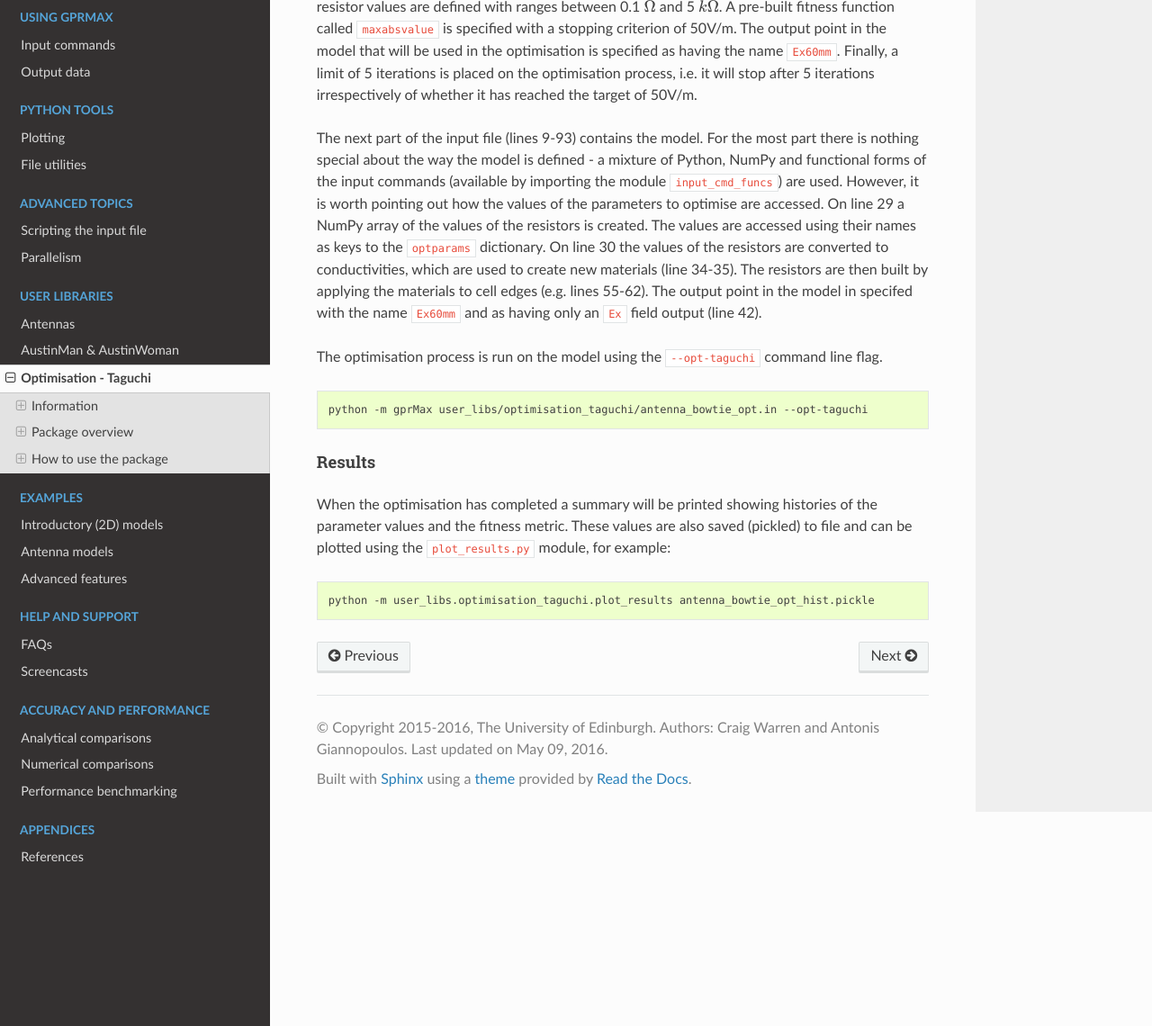
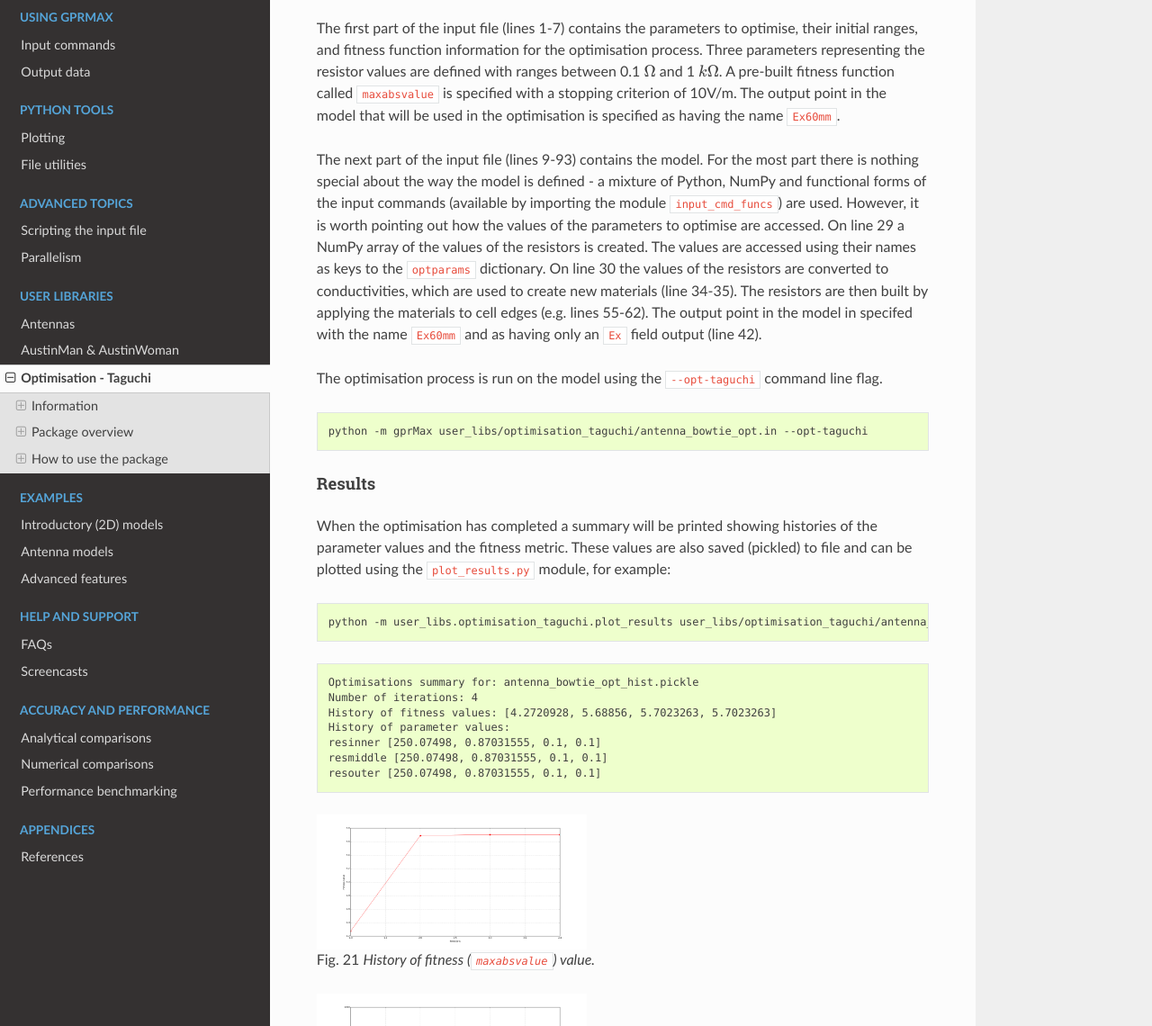
Before and after one commit to gprMax/gprMax, a Sphinx documentation site: the page built from docs/source/user_libs_opt_taguchi.rst, in a window 1280 px wide and 1400 px high, scrolled down 3850 px, cut to the strip 260-1400 px from the top of the window. Shown: the whole strip at 90% size. Built offline with Sphinx 7.4.7 and the Read the Docs theme 2.0.0, drawn with Linux system fonts in a browser that asks for light colours; some of the changed text lies outside the part shown.

Commit message:
Added figure for example Taguchi process.

```diff
--- a/docs/source/user_libs_opt_taguchi.rst
+++ b/docs/source/user_libs_opt_taguchi.rst
@@ -23,6 +23,14 @@ Information
     # Please use the attribution at http://dx.doi.org/10.1190/1.3548506
 
 The package features an optimisation technique based on Taguchi's method. It allows users to define parameters in an input file and optimise their values based on a fitness function, for example it can be used to optimise material properties or geometry in a simulation.
+
+.. warning::
+
+    This package combines a number of advanced features and should not be used without knowledge and familiarity of the underlying techniques. It requires:
+
+    * Knowledge of Python to contruct a model input file to use with the optimisation
+    * Understanding of optimisation techniques in general, and in particular Taguchi's method
+    * Care and 'sanity' checking to be made throughout the process
 
 
 Taguchi's method
@@ -84,19 +92,13 @@ Parameters and settings for the optimisation process are specified within a spec
 
 Optionally a variable called ``maxiterations`` maybe specified which will set a maximum number of iterations after which the optimisation process will terminate irrespective of any other criteria. If it is not specified it defaults to a maximum of 20 iterations.
 
+There is also a builtin criterion to terminate the optimisation process is successive fitness values are within 0.1% of one another.
+
 
 How to use the package
 ======================
 
 The package requires ``#python`` and ``#end_python`` to be used in the input file, as well as ``#taguchi`` and ``#end_taguchi`` for specifying parameters and setting for the optimisation process. A Taguchi optimisation is run using the command line option ``--opt-taguchi``.
-
-.. note::
-
-    A couple of warnings before using this package:
-
-    * It requires a basic knowledge of Python to use the optimisation process and construct models.
-    * It combines a number of advanced features which must be used carefully, and sanity checks made throughout the process.
-
 
 Example
 -------
@@ -114,7 +116,7 @@ The bowtie design features 3 vertical slots (y-direction) in each arm of the bow
     :language: none
     :linenos:
 
-The first part of the input file (lines 1-7) contains the parameters to optimise, their initial ranges, and fitness function information for the optimisation process. Three parameters representing the resistor values are defined with ranges between 0.1 :math:`\Omega` and 5 :math:`k\Omega`. A pre-built fitness function called ``maxabsvalue`` is specified with a stopping criterion of 50V/m. The output point in the model that will be used in the optimisation is specified as having the name ``Ex60mm``. Finally, a limit of 5 iterations is placed on the optimisation process, i.e. it will stop after 5 iterations irrespectively of whether it has reached the target of 50V/m.
+The first part of the input file (lines 1-7) contains the parameters to optimise, their initial ranges, and fitness function information for the optimisation process. Three parameters representing the resistor values are defined with ranges between 0.1 :math:`\Omega` and 1 :math:`k\Omega`. A pre-built fitness function called ``maxabsvalue`` is specified with a stopping criterion of 10V/m. The output point in the model that will be used in the optimisation is specified as having the name ``Ex60mm``.
 
 The next part of the input file (lines 9-93) contains the model. For the most part there is nothing special about the way the model is defined - a mixture of Python, NumPy and functional forms of the input commands (available by importing the module ``input_cmd_funcs``) are used. However, it is worth pointing out how the values of the parameters to optimise are accessed. On line 29 a NumPy array of the values of the resistors is created. The values are accessed using their names as keys to the ``optparams`` dictionary. On line 30 the values of the resistors are converted to conductivities, which are used to create new materials (line 34-35). The resistors are then built by applying the materials to cell edges (e.g. lines 55-62). The output point in the model in specifed with the name ``Ex60mm`` and as having only an ``Ex`` field output (line 42).
 
@@ -131,4 +133,26 @@ When the optimisation has completed a summary will be printed showing histories
 
 .. code-block:: none
 
-    python -m user_libs.optimisation_taguchi.plot_results antenna_bowtie_opt_hist.pickle
+    python -m user_libs.optimisation_taguchi.plot_results user_libs/optimisation_taguchi/antenna_bowtie_opt_hist.pickle
+
+.. code-block:: none
+
+    Optimisations summary for: antenna_bowtie_opt_hist.pickle
+    Number of iterations: 4
+    History of fitness values: [4.2720928, 5.68856, 5.7023263, 5.7023263]
+    History of parameter values:
+    resinner [250.07498, 0.87031555, 0.1, 0.1]
+    resmiddle [250.07498, 0.87031555, 0.1, 0.1]
+    resouter [250.07498, 0.87031555, 0.1, 0.1]
+
+.. figure:: images/user_libs/taguchi_fitness_hist.png
+    :width: 300 px
+
+    History of fitness (``maxabsvalue``) value.
+
+.. figure:: images/user_libs/taguchi_parameter_hist.png
+    :width: 300 px
+
+    History of values of parameters, ``resinner``, ``resmiddle``, and ``resouter``.
+
+The optimisation process terminated because succcessive fitness values were within 0.1% of one another.
```
Also changed, not shown: docs/source/images/user_libs/taguchi_fitness_hist.png (added), docs/source/images/user_libs/taguchi_parameter_hist.png (added).
